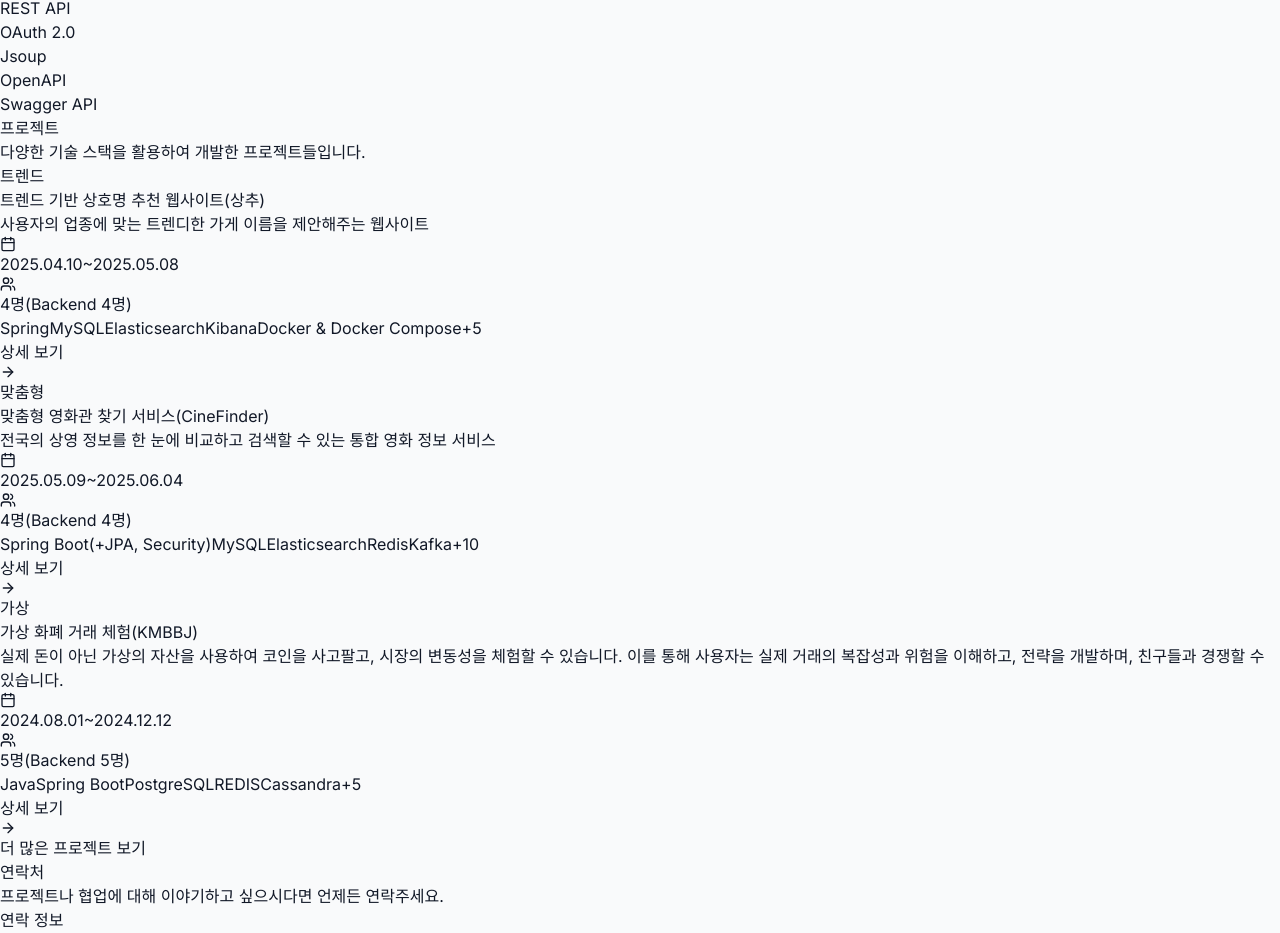
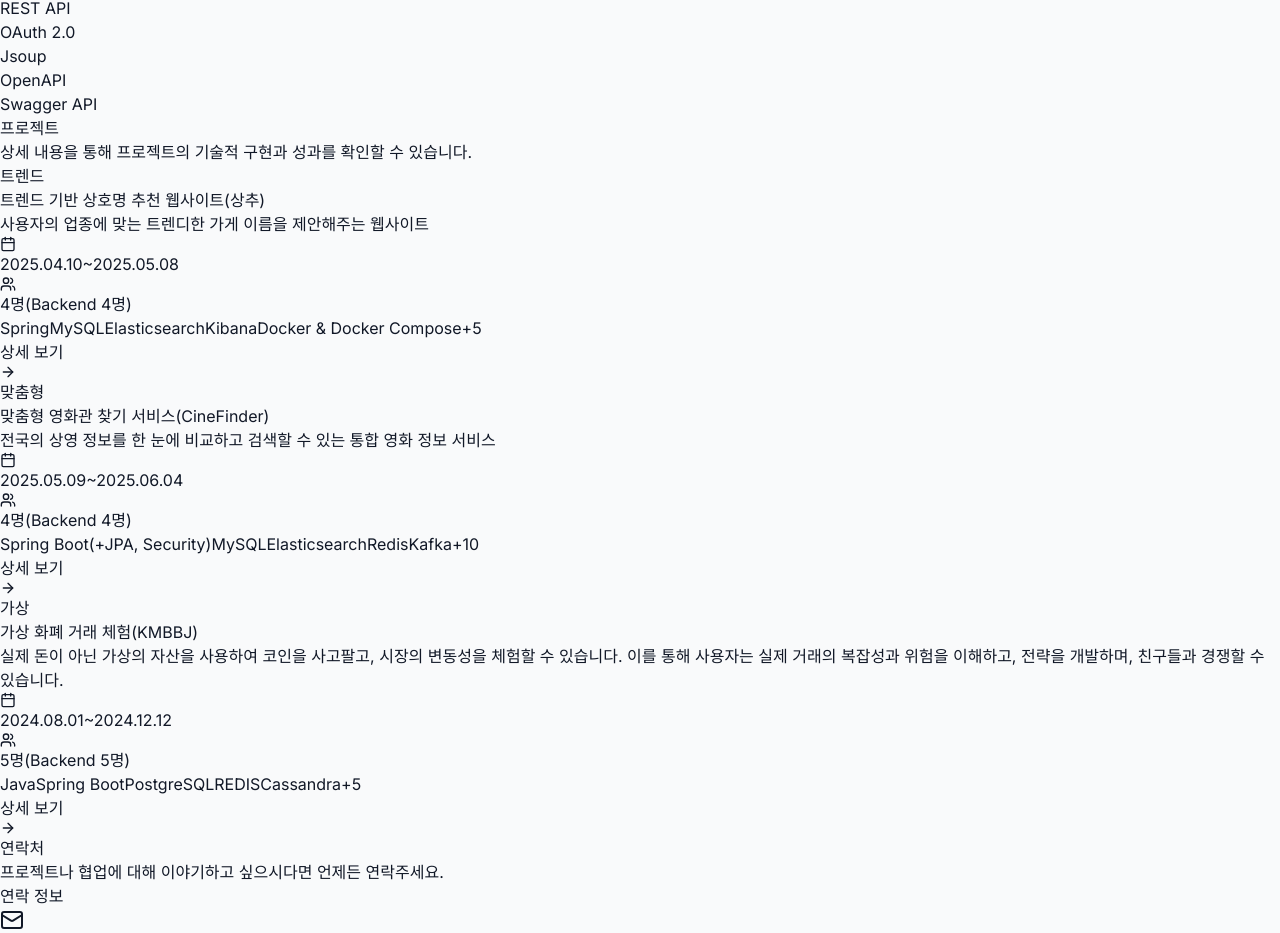
Before and after one commit to minseoBae/portfolio, a Next.js app: page / in a window 1280 px wide. Shown: the part 1656-2589 px from the top of the page. Built offline with nearby package versions, Linux system fonts and the light colour scheme.

Commit message:
✨ feat:  프로젝트 섹션 소개글 수정

```diff
--- a/components/Projects.tsx
+++ b/components/Projects.tsx
@@ -372,7 +372,7 @@ const Projects = () => {
             프로젝트
           </h2>
           <p className="text-xl text-gray-600 max-w-2xl mx-auto">
-            다양한 기술 스택을 활용하여 개발한 프로젝트들입니다.
+            상세 내용을 통해 프로젝트의 기술적 구현과 성과를 확인할 수 있습니다.
           </p>
         </div>
 
@@ -436,13 +436,6 @@ const Projects = () => {
               </div>
             </div>
           ))}
-        </div>
-
-        {/* View More Button */}
-        <div className="text-center mt-12">
-          <button className="btn-primary">
-            더 많은 프로젝트 보기
-          </button>
         </div>
       </div>
 
```
